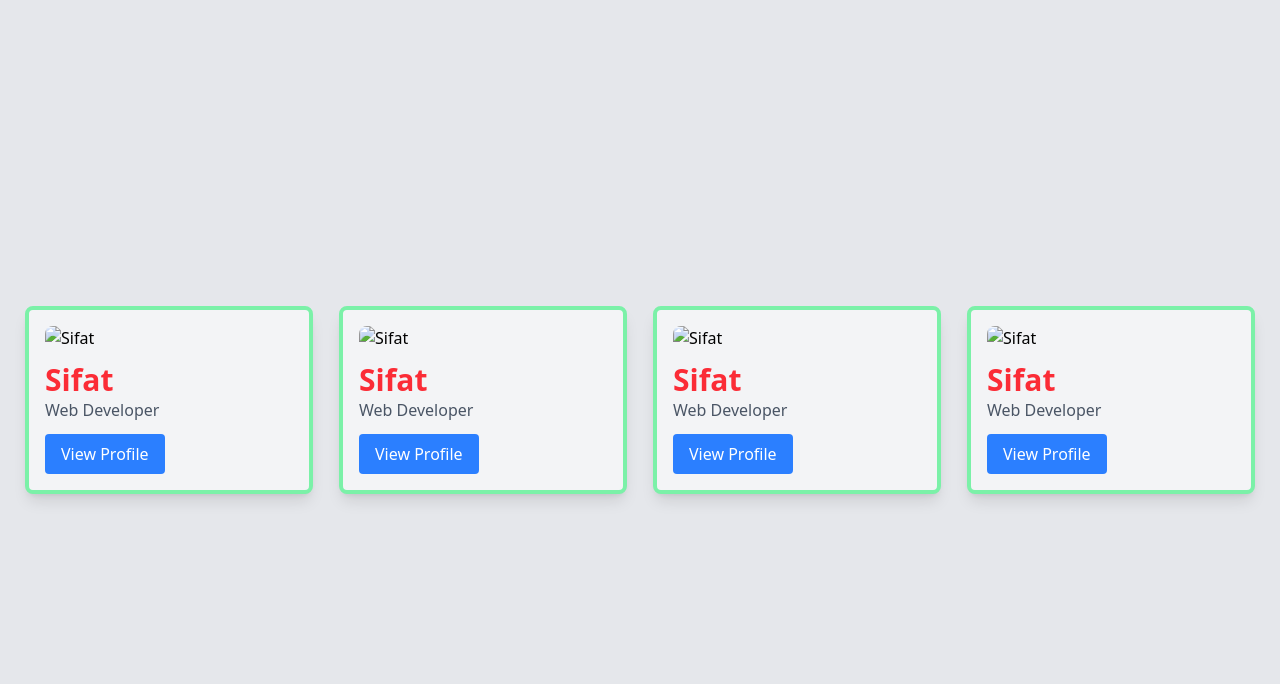
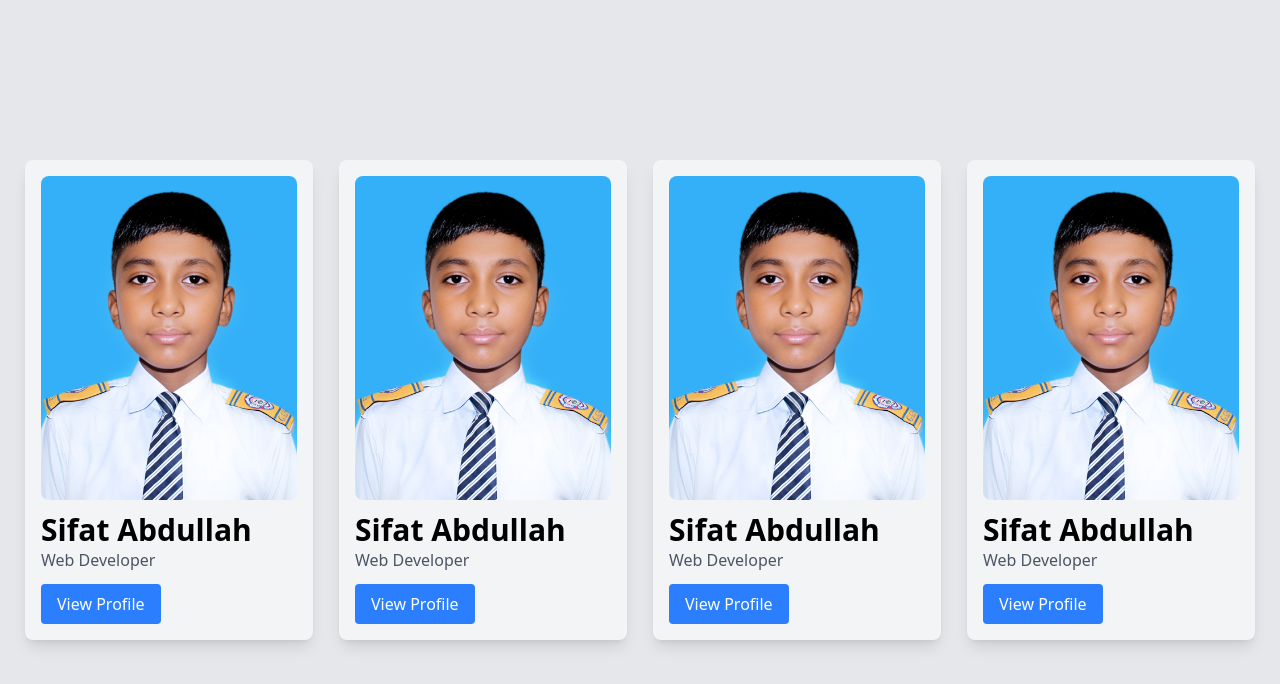
Before and after one commit to rasheduzzaman1978/tailwindcss-figma-file-practice, a plain HTML site: page sifat-card.html in a window 1280 px wide. Drawn offline with nearby package versions, Linux system fonts and the light colour scheme.

Commit message:
File updated

```diff
--- a/sifat-card.html
+++ b/sifat-card.html
@@ -12,11 +12,11 @@
     <section
       class="min-h-screen p-6 grid grid-cols-1 md:grid-cols-2 lg:grid-cols-3 xl:grid-cols-4 gap-6 place-items-center"
     >
-      <div class="w-72 border-4 border-green-300 bg-gray-100 p-4 rounded-lg shadow-lg">
-        <img class="rounded-lg mb-3" src="./images/sifat.jpg" alt="Sifat" />
+      <div class="w-72 bg-gray-100 p-4 rounded-lg shadow-lg">
+        <img class="rounded-lg mb-3" src="./images/Sifat.jpg" alt="Sifat" />
 
         <div>
-          <h2 class="text-3xl text-red-500 font-bold">Sifat</h2>
+          <h2 class="text-3xl text-black-500 font-bold">Sifat Abdullah</h2>
           <p class="text-gray-600">Web Developer</p>
 
           <button class="mt-3 bg-blue-500 hover:bg-blue-600 text-white px-4 py-2 rounded">
@@ -25,11 +25,11 @@
         </div>
       </div>
 
-      <div class="w-72 border-4 border-green-300 bg-gray-100 p-4 rounded-lg shadow-lg">
-        <img class="rounded-lg mb-3" src="./images/sifat.jpg" alt="Sifat" />
+      <div class="w-72 bg-gray-100 p-4 rounded-lg shadow-lg">
+        <img class="rounded-lg mb-3" src="./images/Sifat.jpg" alt="Sifat" />
 
         <div>
-          <h2 class="text-3xl text-red-500 font-bold">Sifat</h2>
+          <h2 class="text-3xl text-black-500 font-bold">Sifat Abdullah</h2>
           <p class="text-gray-600">Web Developer</p>
 
           <button class="mt-3 bg-blue-500 hover:bg-blue-600 text-white px-4 py-2 rounded">
@@ -38,11 +38,11 @@
         </div>
       </div>
 
-      <div class="w-72 border-4 border-green-300 bg-gray-100 p-4 rounded-lg shadow-lg">
-        <img class="rounded-lg mb-3" src="./images/sifat.jpg" alt="Sifat" />
+      <div class="w-72 bg-gray-100 p-4 rounded-lg shadow-lg">
+        <img class="rounded-lg mb-3" src="./images/Sifat.jpg" alt="Sifat" />
 
         <div>
-          <h2 class="text-3xl text-red-500 font-bold">Sifat</h2>
+          <h2 class="text-3xl text-black-500 font-bold">Sifat Abdullah</h2>
           <p class="text-gray-600">Web Developer</p>
 
           <button class="mt-3 bg-blue-500 hover:bg-blue-600 text-white px-4 py-2 rounded">
@@ -51,11 +51,11 @@
         </div>
       </div>
 
-      <div class="w-72 border-4 border-green-300 bg-gray-100 p-4 rounded-lg shadow-lg">
-        <img class="rounded-lg mb-3" src="./images/sifat.jpg" alt="Sifat" />
+      <div class="w-72 bg-gray-100 p-4 rounded-lg shadow-lg">
+        <img class="rounded-lg mb-3" src="./images/Sifat.jpg" alt="Sifat" />
 
         <div>
-          <h2 class="text-3xl text-red-500 font-bold">Sifat</h2>
+          <h2 class="text-3xl text-black-500 font-bold">Sifat Abdullah</h2>
           <p class="text-gray-600">Web Developer</p>
 
           <button class="mt-3 bg-blue-500 hover:bg-blue-600 text-white px-4 py-2 rounded">
```
Also changed, not shown: tea-house/index.html (+2 -2 lines), images/Sifat.jpg (added).
